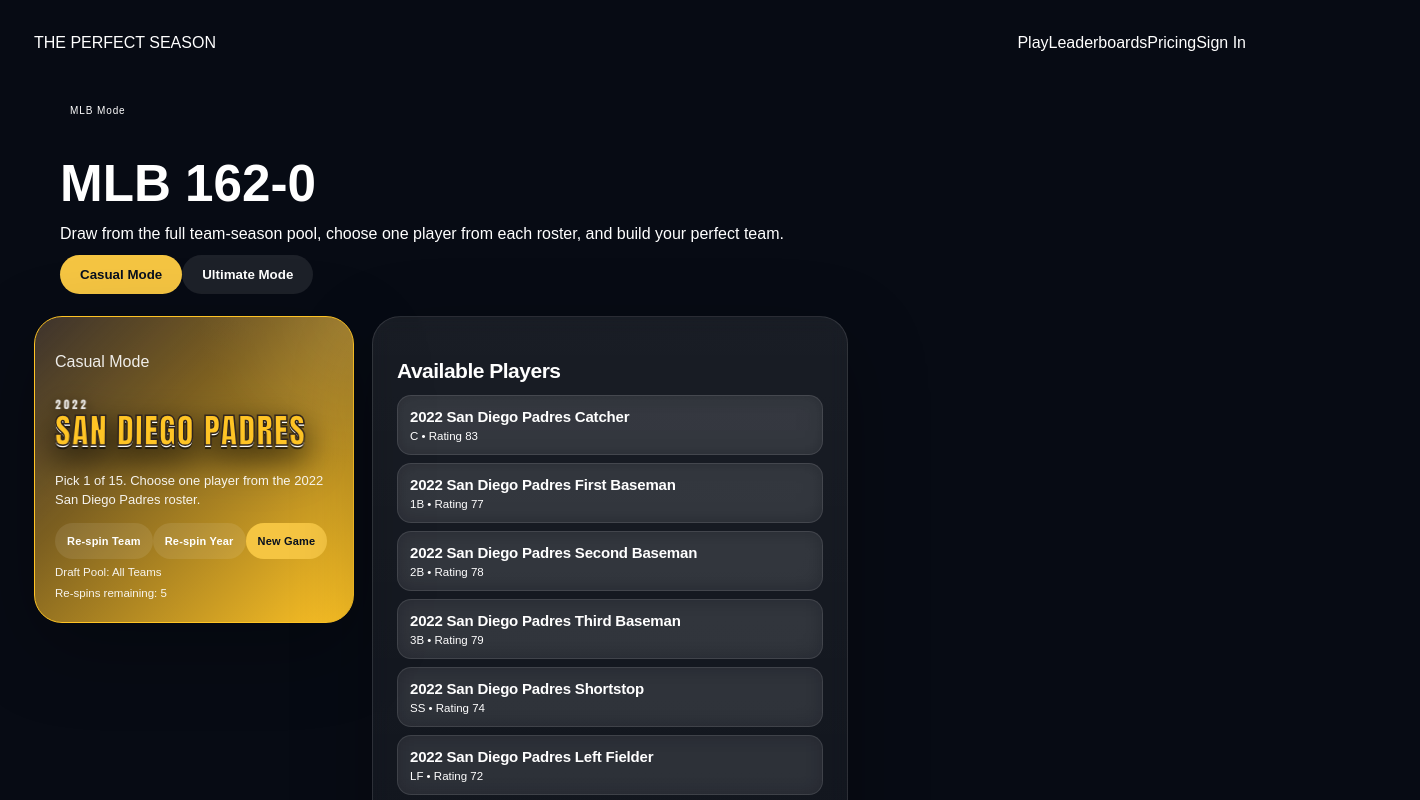
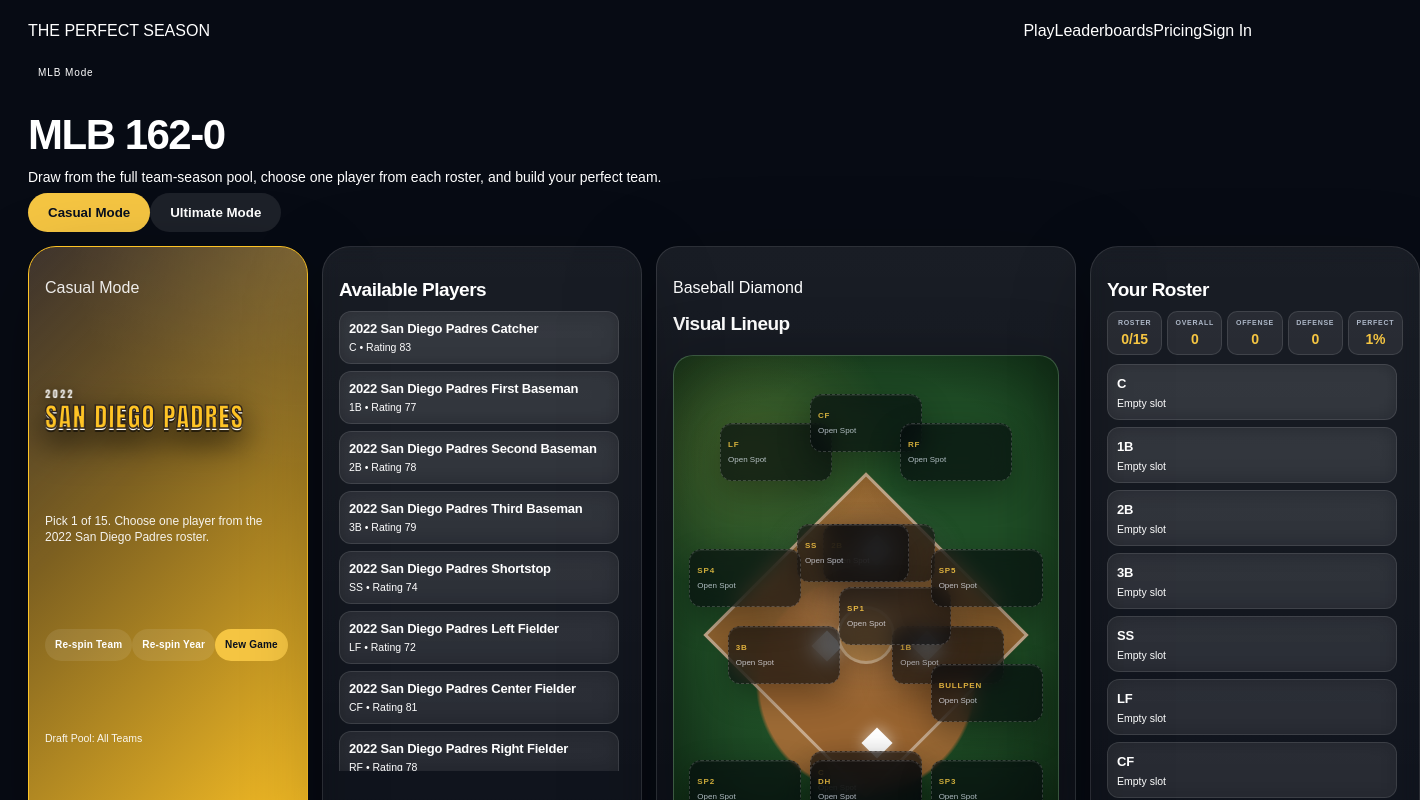
Before and after one commit to adam5griffin/the-perfect-season-v2, a Next.js app: page /play/mlb in a window 1280 px wide. Shown: the top 800 px of the page, 1420 px wide, since content can reach past the window. Built offline with nearby package versions, Linux system fonts and the light colour scheme.

Commit message:
Update globals.css

```diff
--- a/app/globals.css
+++ b/app/globals.css
@@ -2297,3 +2297,285 @@
     grid-template-columns: repeat(2, 1fr);
   }
 }
+/* One-screen desktop game layout */
+
+@media (min-width: 1200px) {
+  .page {
+    padding: 22px 28px;
+  }
+
+  .section {
+    max-width: 100%;
+    margin-bottom: 14px;
+  }
+
+  .section h1 {
+    font-size: 42px;
+    margin-bottom: 10px;
+    letter-spacing: -1.5px;
+  }
+
+  .section .subtitle {
+    font-size: 14px;
+    max-width: 720px;
+    margin-bottom: 8px;
+  }
+
+  .section .buttons {
+    margin-top: 8px;
+  }
+
+  .nav {
+    margin-bottom: 22px;
+  }
+
+  .game-shell {
+    display: grid;
+    grid-template-columns: 280px 320px minmax(420px, 1fr) 330px;
+    gap: 14px;
+    align-items: stretch;
+    margin-top: 12px;
+  }
+
+  .draw-box {
+    position: static;
+    min-height: auto;
+    height: calc(100vh - 190px);
+    padding: 16px;
+    border-radius: 22px;
+  }
+
+  .available-panel,
+  .roster-panel,
+  .surface-card {
+    height: calc(100vh - 190px);
+    overflow: hidden;
+    border-radius: 22px;
+    padding: 16px;
+  }
+
+  .available-panel .mode-list,
+  .roster-panel .mode-list {
+    max-height: calc(100vh - 340px);
+    overflow-y: auto;
+    padding-right: 6px;
+  }
+
+  .surface-card {
+    grid-column: auto;
+    display: flex;
+    flex-direction: column;
+  }
+
+  .surface-header {
+    margin-bottom: 10px;
+  }
+
+  .surface-header h2 {
+    font-size: 19px;
+  }
+
+  .surface-header .small {
+    display: none;
+  }
+
+  .sport-surface {
+    flex: 1;
+    min-height: 0;
+    height: 100%;
+    border-radius: 20px;
+  }
+
+  .team-wordmark {
+    font-size: clamp(22px, 2.1vw, 32px);
+    line-height: 0.95;
+  }
+
+  .team-wordmark-city {
+    font-size: 10px;
+    letter-spacing: 2.5px;
+    margin-bottom: 5px;
+  }
+
+  .draw {
+    margin: 10px 0;
+  }
+
+  .draw-box .muted {
+    font-size: 12px;
+    line-height: 1.35;
+    margin: 8px 0;
+  }
+
+  .draw-box .small {
+    font-size: 10.5px;
+    margin: 5px 0;
+  }
+
+  .draft-toast {
+    padding: 9px 10px;
+    margin: 8px 0;
+    border-radius: 14px;
+  }
+
+  .draft-toast strong {
+    font-size: 13px;
+  }
+
+  .game-shell h2 {
+    font-size: 19px;
+    margin-bottom: 10px;
+  }
+
+  .mode-list {
+    gap: 7px;
+  }
+
+  .mode-list .card,
+  .mode-list button.card {
+    padding: 9px;
+    border-radius: 12px;
+  }
+
+  .game-shell strong {
+    font-size: 13px;
+  }
+
+  .game-shell .small {
+    font-size: 10.5px;
+    line-height: 1.25;
+  }
+
+  .game-shell .buttons {
+    gap: 6px;
+    margin-top: 9px;
+  }
+
+  .game-shell .btn {
+    padding: 8px 10px;
+    min-height: 32px;
+    font-size: 10px;
+  }
+
+  .rating-strip {
+    grid-template-columns: repeat(5, 1fr);
+    gap: 5px;
+    margin-bottom: 9px;
+  }
+
+  .rating-strip div {
+    padding: 7px 5px;
+    border-radius: 10px;
+  }
+
+  .rating-strip span {
+    font-size: 7px;
+  }
+
+  .rating-strip strong {
+    font-size: 14px;
+  }
+
+  .surface-slot {
+    width: 112px;
+    min-height: 58px;
+    padding: 7px;
+    border-radius: 12px;
+  }
+
+  .surface-slot-label {
+    font-size: 8px;
+    margin-bottom: 3px;
+  }
+
+  .surface-slot strong {
+    font-size: 10px;
+    line-height: 1.05;
+  }
+
+  .surface-rating,
+  .surface-empty {
+    font-size: 8px;
+    margin-top: 3px;
+  }
+
+  /* NFL one-screen positioning */
+
+  .nfl-qb {
+    left: 43%;
+    top: 48%;
+  }
+
+  .nfl-rb {
+    left: 30%;
+    top: 60%;
+  }
+
+  .nfl-wr1 {
+    left: 6%;
+    top: 18%;
+  }
+
+  .nfl-wr2 {
+    right: 6%;
+    top: 18%;
+  }
+
+  .nfl-te {
+    right: 26%;
+    top: 35%;
+  }
+
+  .nfl-flex {
+    left: 8%;
+    bottom: 10%;
+  }
+
+  .nfl-offensive-line {
+    left: 41%;
+    top: 30%;
+  }
+
+  .nfl-team-defense {
+    right: 8%;
+    bottom: 10%;
+  }
+
+  /* NBA still stays compact */
+
+  .nba-pg {
+    left: 10%;
+    top: 42%;
+  }
+
+  .nba-sg {
+    left: 28%;
+    top: 18%;
+  }
+
+  .nba-sf {
+    right: 28%;
+    top: 18%;
+  }
+
+  .nba-pf {
+    right: 10%;
+    top: 42%;
+  }
+
+  .nba-c {
+    left: 50%;
+    top: 49%;
+  }
+
+  .nba-6th-man {
+    left: 50%;
+    bottom: 7%;
+  }
+
+  /* MLB gets tighter but may still need its own tuning later */
+
+  .mlb-diamond {
+    min-height: 0;
+  }
+}
```
